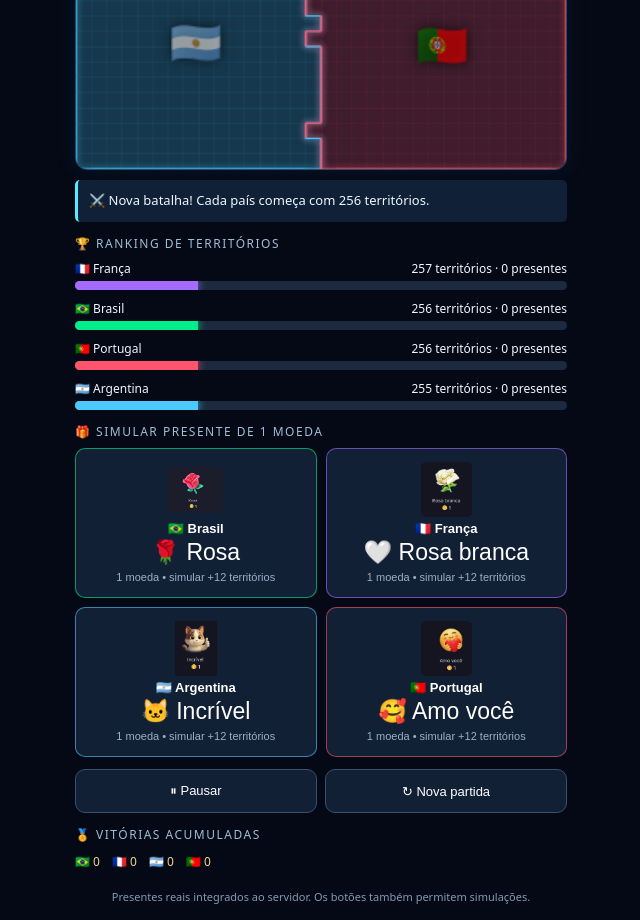
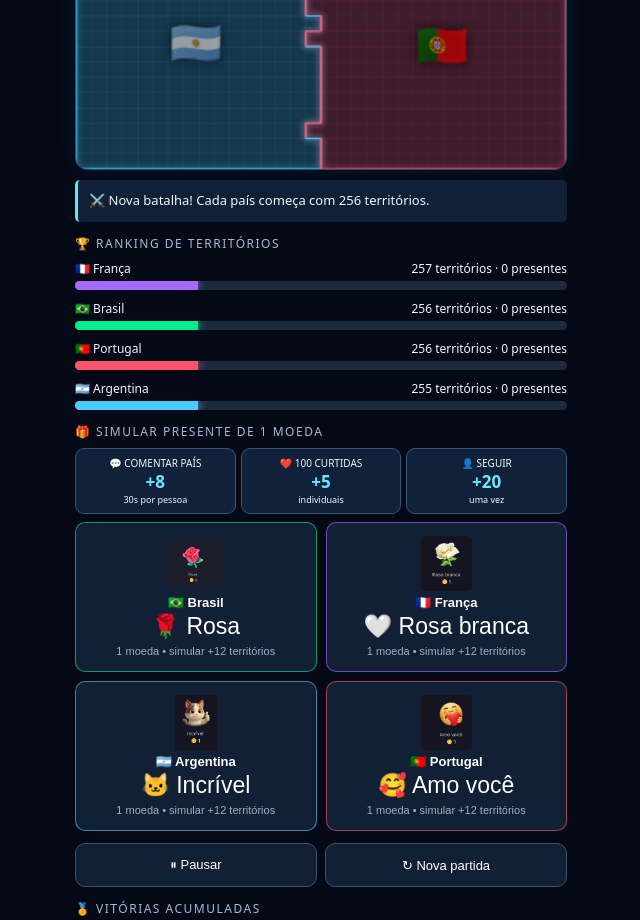
Before and after one commit to arafaelasabrina-stack/-neon-wars, a plain HTML site: page index.html in a window 1280 px wide. Shown: the part 521-1441 px from the top of the page, without its empty margins (319-959 px from the left). Drawn offline with nearby package versions, Linux system fonts and the light colour scheme; no server answers.

Commit message:
Add compact panel for live actions

```diff
--- a/index.html
+++ b/index.html
@@ -542,5 +542,105 @@ if (document.body.classList.contains("modo-live")) {
 })();
 </script>
 
+<style>
+/* Neon Wars - painel compacto para live */
+#painel-acoes-live {
+  display: grid;
+  grid-template-columns: repeat(3, minmax(0, 1fr));
+  gap: 5px;
+  margin: 5px 0 8px;
+}
+
+#painel-acoes-live .acao {
+  background: #102139;
+  border: 1px solid #315779;
+  border-radius: 9px;
+  text-align: center;
+  padding: 7px 2px;
+  color: #eef7ff;
+  font-size: 10px;
+}
+
+#painel-acoes-live .acao strong {
+  display: block;
+  font-size: 17px;
+  color: #67e8ff;
+}
+
+#painel-acoes-live .acao span {
+  display: block;
+  font-size: 9px;
+}
+
+@media(max-width:600px) {
+  body .app {
+    padding: 5px 8px !important;
+  }
+
+  body .imagem-presente-real {
+    width: 42px !important;
+    height: 42px !important;
+  }
+
+  body button[id^="gift"] {
+    font-size: 10px !important;
+    padding: 5px 2px !important;
+    line-height: 1.15 !important;
+  }
+}
+</style>
+
+<script>
+(() => {
+  function montarPainel() {
+    if (document.getElementById("painel-acoes-live")) return;
+
+    const app = document.querySelector(".app");
+    if (!app) return;
+
+    const botoes = app.querySelectorAll('button[id^="gift"]');
+    if (!botoes.length) return;
+
+    const painel = document.createElement("div");
+    painel.id = "painel-acoes-live";
+
+    painel.innerHTML = `
+      <div class="acao">
+        💬 COMENTAR PAÍS
+        <strong>+8</strong>
+        <span>30s por pessoa</span>
+      </div>
+      <div class="acao">
+        ❤️ 100 CURTIDAS
+        <strong>+5</strong>
+        <span>individuais</span>
+      </div>
+      <div class="acao">
+        👤 SEGUIR
+        <strong>+20</strong>
+        <span>uma vez</span>
+      </div>
+    `;
+
+    const primeiroBotao = botoes[0];
+    let bloco = primeiroBotao;
+
+    while (bloco.parentElement &&
+           bloco.parentElement !== app) {
+      bloco = bloco.parentElement;
+    }
+
+    app.insertBefore(painel, bloco);
+  }
+
+  montarPainel();
+
+  new MutationObserver(montarPainel).observe(
+    document.body,
+    {childList:true, subtree:true}
+  );
+})();
+</script>
+
 </body>
 </html>
```
